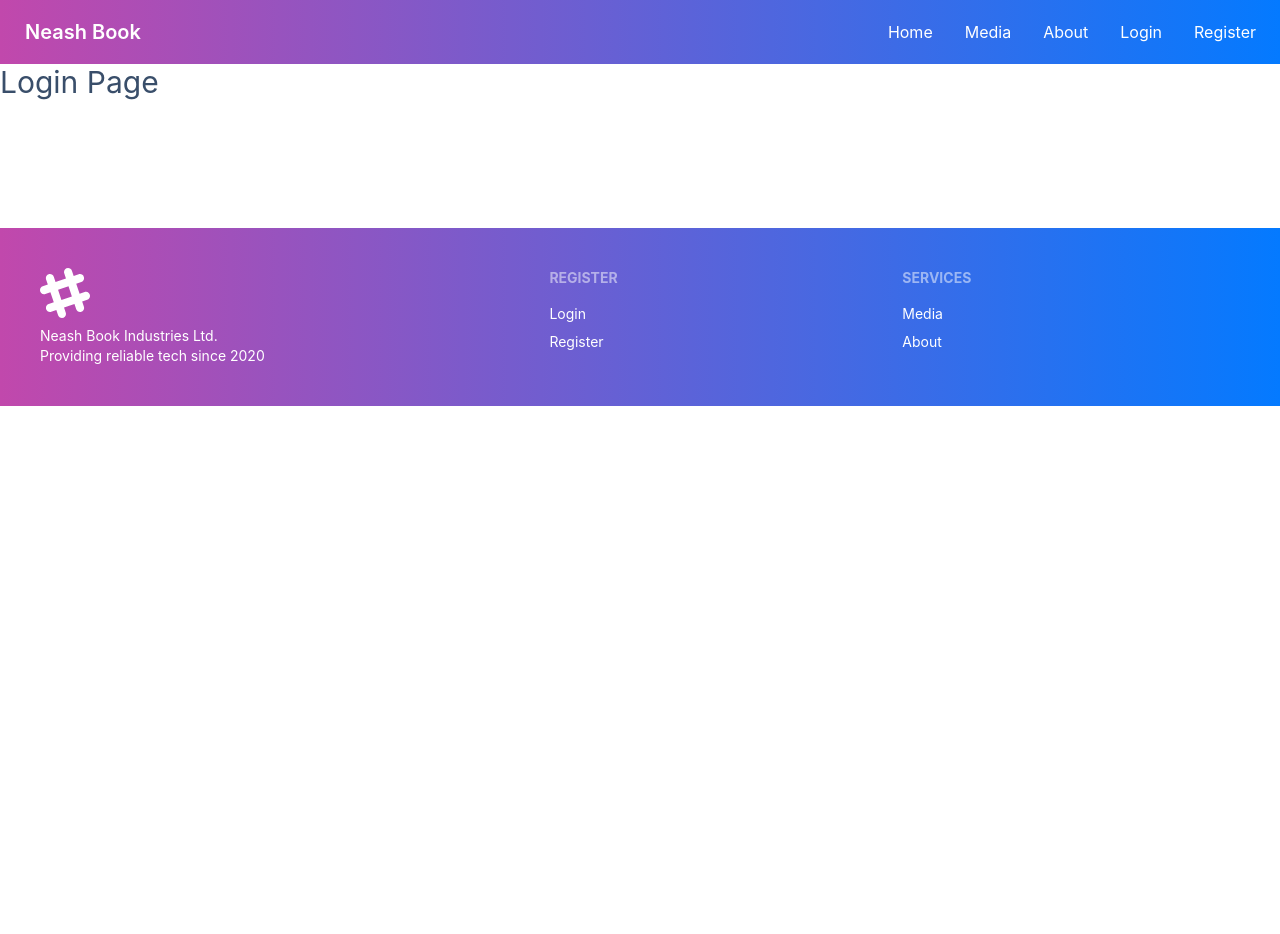
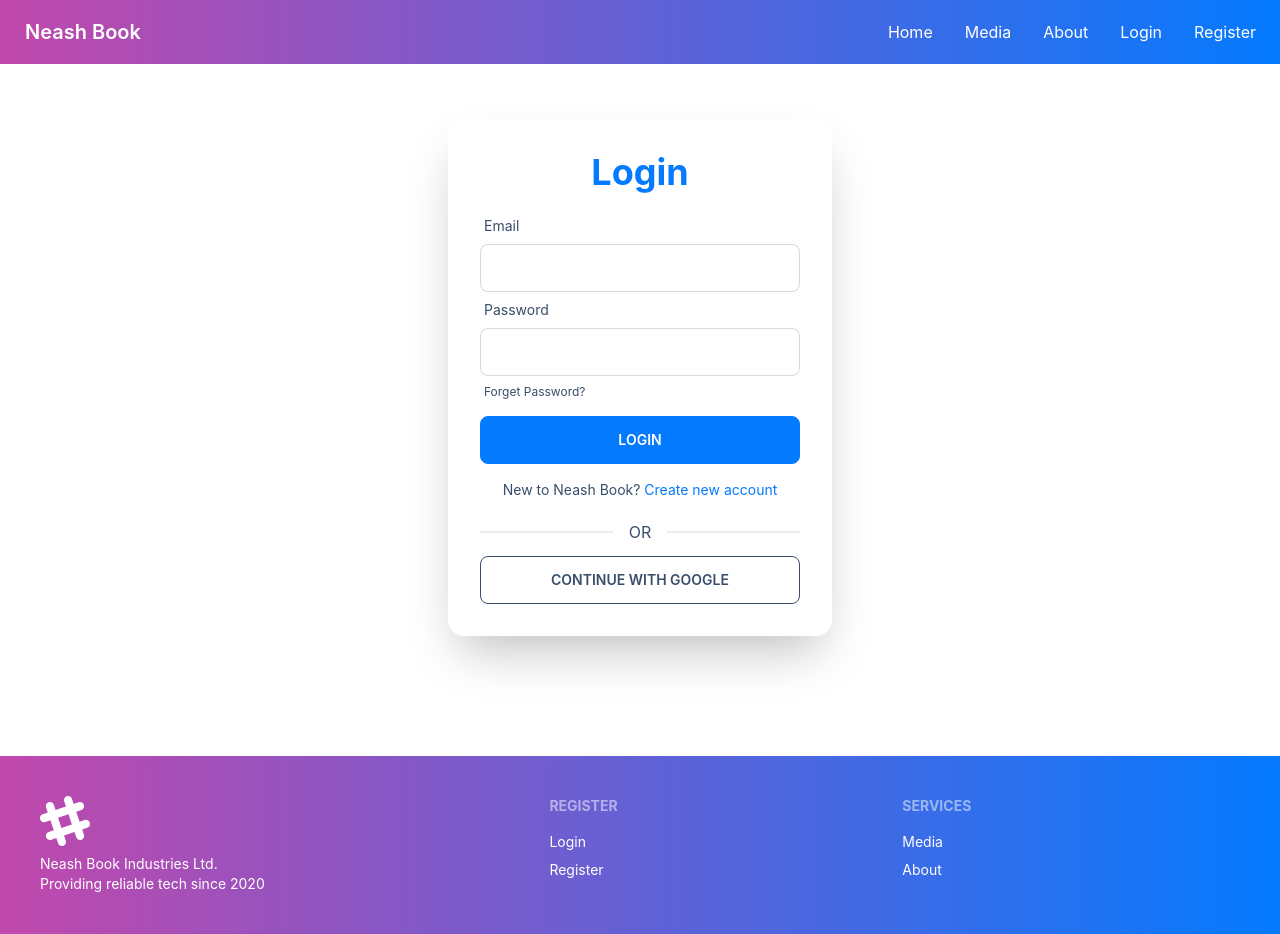
Before and after one commit to neasher1/neash-book-client, a React (Create React App) app: page /login in a window 1280 px wide. Before the commit the page ends 800 px from the top, so only its background shows below. Built offline with nearby package versions, Linux system fonts and the light colour scheme; no server answers.

Commit message:
Login Page

```diff
--- /dev/null
+++ b/src/Routes/PrivateRoutes/PrivateRoutes.js
@@ -0,0 +1,21 @@
+import React, { useContext } from 'react';
+import { Navigate, useLocation } from 'react-router-dom';
+import Spinner from '../../components/shared/Spinner';
+import { AuthContext } from '../../contexts/AuthProvider';
+
+const PrivateRoutes = ({ children }) => {
+    const location = useLocation();
+    const { user, loading } = useContext(AuthContext);
+
+    if (loading) {
+        return <Spinner></Spinner>
+    }
+
+    if (user) {
+        return children;
+    }
+
+    return <Navigate to='/login' state={{ from: location }} replace></Navigate>
+};
+
+export default PrivateRoutes;
--- a/src/components/shared/Authentication/Login.js
+++ b/src/components/shared/Authentication/Login.js
@@ -1,9 +1,110 @@
-import React from 'react';
+import { GoogleAuthProvider } from 'firebase/auth';
+import React, { useContext } from 'react';
+import { useForm } from 'react-hook-form';
+import { toast } from 'react-hot-toast';
+import { Link, useLocation, useNavigate } from 'react-router-dom';
+import { AuthContext } from '../../../contexts/AuthProvider';
+
+const googleProvider = new GoogleAuthProvider();
 
 const Login = () => {
+
+    const { signInUser, signInWithGoogle } = useContext(AuthContext);
+    const { register, handleSubmit, formState: { errors } } = useForm();
+
+    const location = useLocation();
+    const navigate = useNavigate();
+    const from = location.state?.from?.pathname || "/";
+
+    const handleLogin = (data, event) => {
+        signInUser(data.email, data.password)
+            .then(result => {
+                const user = result.user;
+                // console.log(user);
+                toast.success("Successfully logged in");
+                event.target.reset();
+
+                fetch(`http://localhost:5000/jwt?email=${data.email}`)
+                    .then(res => res.json())
+                    .then(data => {
+                        if (data.accessToken) {
+                            localStorage.setItem('accessToken', data.accessToken);
+                        }
+                    })
+                navigate(from, { replace: true });
+            })
+            .catch(error => {
+                toast.error(error.message);
+            })
+    }
+
+    const handleSignInGoogle = () => {
+        signInWithGoogle(googleProvider)
+            .then(res => {
+                fetch(`http://localhost:5000/jwt?email=${res.user.email}`)
+                    .then(res => res.json())
+                    .then(token => {
+                        localStorage.setItem('accessToken', token.accessToken);
+                        const user = {
+                            name: res.user.displayName,
+                            email: res.user.email
+                        };
+                        fetch('http://localhost:5000/users', {
+                            method: 'POST',
+                            headers: {
+                                'content-type': 'application/json'
+                            },
+                            body: JSON.stringify(user)
+                        })
+                            .then(res => res.json())
+                            .then(data => {
+                                toast.success('Login successfully')
+                                navigate('/')
+                            })
+                    });
+
+
+            })
+            .catch(err => toast.error(err))
+    }
+
     return (
-        <div>
-            <h2 className="text-3xl">Login Page</h2>
+        <div className='h-[500px] flex justify-center items-center my-16'>
+            <div className='w-96 card shadow-2xl p-8'>
+                <h2 className="text-4xl font-bold text-primary mb-4 text-center">Login</h2>
+                <form onSubmit={handleSubmit(handleLogin)}>
+                    <div className="form-control w-full max-w-xs">
+                        <label className="label">
+                            <span className="label-text">Email</span>
+                        </label>
+                        <input type="email"
+                            {...register("email", {
+                                required: "email address is required",
+                            })}
+                            className="input input-bordered w-full max-w-xs" />
+                        {errors.email && <p className="text-error">{errors.email?.message}</p>}
+                    </div>
+                    <div className="form-control w-full max-w-xs">
+                        <label className="label">
+                            <span className="label-text">Password</span>
+                        </label>
+                        <input type="password"
+                            {...register("password", {
+                                required: "password is required",
+                                minLength: { value: 6, message: "password must be 6 characters or longer" }
+                            })}
+                            className="input input-bordered w-full max-w-xs" />
+                        {errors.password && <p className="text-error">{errors.password?.message}</p>}
+                        <label className="label">
+                            <span className="label-text-alt">Forget Password?</span>
+                        </label>
+                    </div>
+                    <input className='btn btn-primary w-full text-white my-2' type="submit" value="Login" />
+                </form>
+                <span className='text-sm my-2 text-center'>New to Neash Book? <Link to="/register" className='text-primary'>Create new account</Link> </span>
+                <div className="divider">OR</div>
+                <button onClick={handleSignInGoogle} className='uppercase btn btn-outline text-sm'>Continue With Google</button>
+            </div>
         </div>
     );
 };
--- a/src/components/shared/Navbar.js
+++ b/src/components/shared/Navbar.js
@@ -1,30 +1,30 @@
-import React from 'react';
-import { Link } from 'react-router-dom';
+import React, { useContext } from 'react';
+import { toast } from 'react-hot-toast';
+import { Link, useLocation, useNavigate } from 'react-router-dom';
+import { AuthContext } from '../../contexts/AuthProvider';
 
 const Navbar = () => {
 
-    // const { user, logOut } = useContext(AuthContext);
-    // const navigate = useNavigate();
-    // const location = useLocation();
+    const { user, logOut } = useContext(AuthContext);
+    const navigate = useNavigate();
+    const location = useLocation();
 
-    // const handleLogOut = () => {
-    //     logOut()
-    //         .then(() => {
-    //             toast.success("Sign Out Successfully");
-    //             navigate('/');
-    //         })
-    //         .catch(error => {
-    //             toast.error(error.message);
-    //         })
-    // }
+    const handleLogOut = () => {
+        logOut()
+            .then(() => {
+                toast.success("Sign Out Successfully");
+                navigate('/');
+            })
+            .catch(error => {
+                toast.error(error.message);
+            })
+    }
 
     const menuItems = <>
         <li><Link to='/'>Home</Link></li>
         <li><Link to='/media'>Media</Link></li>
         <li><Link to='/about'>About</Link></li>
-        <li><Link to='/login'>Login</Link></li>
-        <li><Link to='/register'>Register</Link></li>
-        {/* {
+        {
             user?.uid ?
                 <li><Link onClick={handleLogOut}>Sign Out</Link></li>
                 :
@@ -32,7 +32,7 @@ const Navbar = () => {
                     <li><Link to='/login'>Login</Link></li>
                     <li><Link to='/register'>Register</Link></li>
                 </>
-        } */}
+        }
     </>
 
     return (
```
